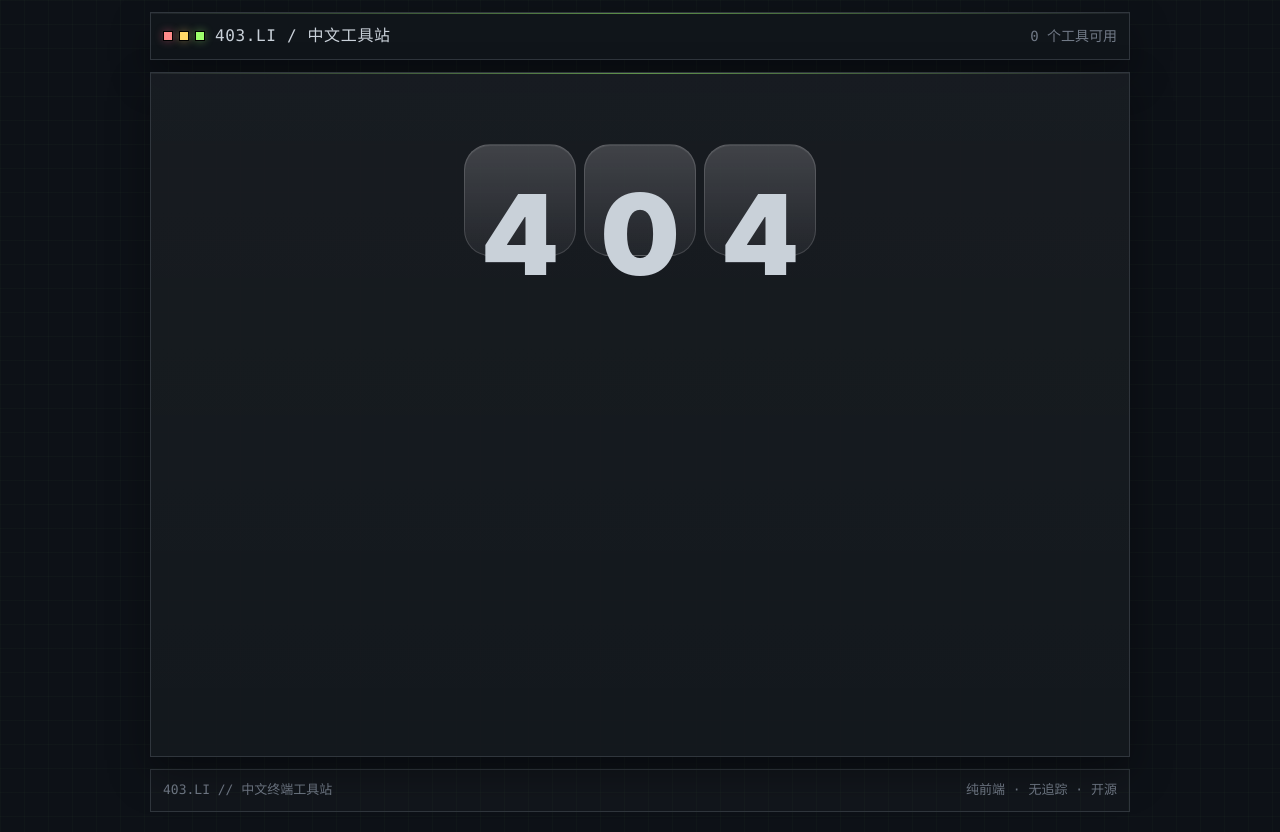
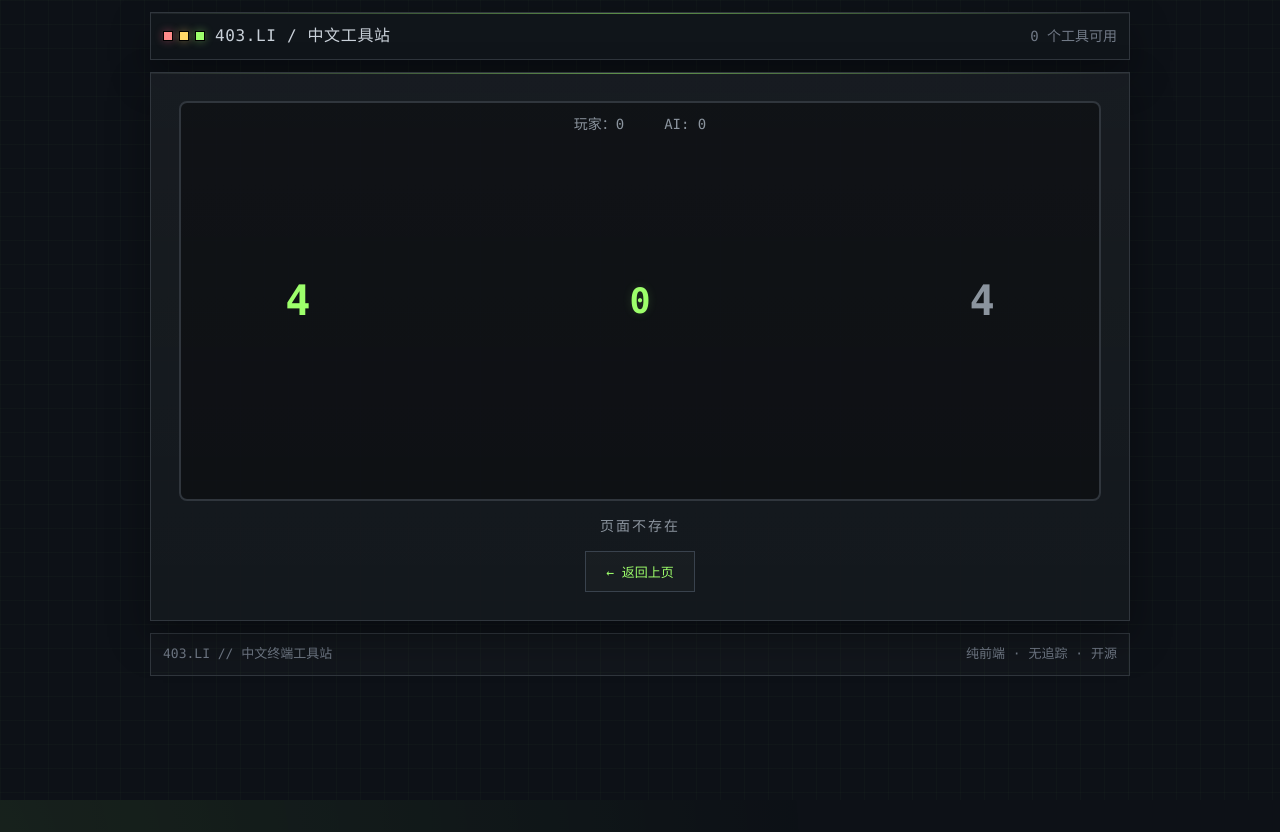
Before and after one commit to Xue-LC/403-li, a Vue app: page /tools/base64 in a window 1280 px wide. After the commit the page ends 800 px from the top, so only its background shows below. Built offline with nearby package versions, Linux system fonts and the light colour scheme; a web font is replaced by a local one.

Commit message:
fix: 修复触摸滑动导致球速异常的问题
- 只响应球拍上的触摸事件
- 添加 stopPropagation 阻止事件冒泡
- 球速改为设置而不是累加（避免越打越快）
- 添加 CSS 防止触摸滚动
- 底部添加'页面不存在'提示和'返回上页'按钮

```diff
--- a/src/views/NotFound.vue
+++ b/src/views/NotFound.vue
@@ -6,15 +6,7 @@
     <!-- 404 Pong Game -->
     <section class="pane">
       <div class="pane-body">
-        <!-- 初始 404 视图（游戏开始前显示） -->
-        <div v-if="!gameStarted" class="fake-404">
-          <span class="digit digit-4 fake-left" ref="dragFour" @mousedown="initDrag" @touchstart="initDrag">4</span>
-          <span class="digit fake-zero">0</span>
-          <span class="digit fake-right">4</span>
-        </div>
-
-        <!-- 游戏容器（一直存在，但初始隐藏） -->
-        <div class="game-container" ref="gameContainer" :style="{ opacity: gameStarted ? 1 : 0, pointerEvents: gameStarted ? 'auto' : 'none' }">
+        <div class="game-container" ref="gameContainer">
           <div class="pong-game">
             <div
               class="paddle player"
@@ -27,7 +19,7 @@
           </div>
 
           <!-- Score -->
-          <div class="score" v-if="gameStarted && !gameOver">
+          <div class="score">
             <span>玩家：{{ playerScore }}</span>
             <span>AI: {{ aiScore }}</span>
           </div>
@@ -35,8 +27,14 @@
           <!-- Game Over Message -->
           <div v-if="gameOver" class="game-over">
             <p>页面找不到，但游戏可以继续！</p>
-            <a href="/" class="restart-btn">← 返回首页</a>
+            <button @click="resetGame" class="restart-btn">再玩一次</button>
           </div>
+        </div>
+
+        <!-- Bottom Info -->
+        <div class="bottom-info">
+          <p class="error-text">页面不存在</p>
+          <button @click="goBack" class="back-btn">← 返回上页</button>
         </div>
       </div>
     </section>
@@ -59,226 +57,203 @@ export default {
   },
   data() {
     return {
-      gameStarted: false,
       gameOver: false,
       playerScore: 0,
       aiScore: 0,
-      // 使用像素坐标（参考 GPT 样例）
-      ballX: 0,
-      ballY: 0,
-      vx: 5.2,
-      vy: 3.3,
-      playerY: 0,
-      aiY: 0,
-      paddleHeight: 180,
-      paddleWidth: 72,
-      ballRadius: 27,
+      ballX: 50,
+      ballY: 50,
+      ballSpeedX: 0.5,
+      ballSpeedY: 0.3,
+      playerY: 50,
+      aiY: 50,
+      paddleHeight: 15,
       animationId: null,
-      isDragging: false,
-      gameTriggered: false,
-      dragStartY: 0,
-      containerHeight: 400,
-      containerWidth: 800,
-      playerDragging: false,
-      playerTargetY: 0
+      isDragging: false
     }
   },
-  mounted() {
-    this.updateContainerSize()
-    window.addEventListener('resize', this.updateContainerSize)
-  },
-  beforeUnmount() {
-    if (this.animationId) {
-      cancelAnimationFrame(this.animationId)
-    }
-    window.removeEventListener('resize', this.updateContainerSize)
-  },
   methods: {
-    updateContainerSize() {
-      if (this.$refs.gameContainer) {
-        const rect = this.$refs.gameContainer.getBoundingClientRect()
-        this.containerHeight = rect.height
-        this.containerWidth = rect.width
-        // 初始化位置
-        if (!this.gameStarted) {
-          this.playerY = this.containerHeight / 2
-          this.aiY = this.containerHeight / 2
-          this.ballX = this.containerWidth / 2
-          this.ballY = this.containerHeight / 2
-          this.updatePositions()
-        }
+    goBack() {
+      if (window.history.length > 1) {
+        window.history.back()
+      } else {
+        window.location.href = '/'
       }
     },
+    resetGame() {
+      this.gameOver = false
+      this.playerScore = 0
+      this.aiScore = 0
+      this.playerY = 50
+      this.aiY = 50
+      this.resetBall()
+      this.gameLoop()
+    },
     resetBall() {
-      this.ballX = this.containerWidth / 2
-      this.ballY = this.containerHeight / 2
-      this.vx = Math.random() > 0.5 ? 5.2 : -5.2
-      this.vy = (Math.random() * 2 - 1) * 3.6
-    },
-    clamp(v, min, max) {
-      return Math.max(min, Math.min(max, v))
-    },
-    bounceOffPaddle(paddleX, paddleY, isLeft) {
-      const hit =
-        this.ballY + this.ballRadius > paddleY - this.paddleHeight / 2 &&
-        this.ballY - this.ballRadius < paddleY + this.paddleHeight / 2
-      if (!hit) return false
-
-      if (isLeft && this.ballX - this.ballRadius <= paddleX + this.paddleWidth) {
-        this.ballX = paddleX + this.paddleWidth + this.ballRadius + 1
-        this.vx = Math.abs(this.vx) + 0.35
-        this.playerScore += 1
-      } else if (!isLeft && this.ballX + this.ballRadius >= paddleX) {
-        this.ballX = paddleX - this.ballRadius - 1
-        this.vx = -Math.abs(this.vx) - 0.35
-        this.playerScore += 1
-      } else {
-        return false
-      }
-
-      const offset = (this.ballY - paddleY) / (this.paddleHeight / 2)
-      this.vy += offset * 1.4
-      return true
-    },
-    gameLoop() {
-      if (this.gameOver) return
-
-      // 更新场地尺寸
-      this.updateContainerSize()
-
-      // 玩家球拍跟随
-      if (this.playerDragging) {
-        this.playerY = this.clamp(this.playerTargetY, 90, this.containerHeight - 90)
-      }
-
-      // AI 跟随球
-      this.aiY += (this.ballY - this.aiY) * 0.075
-      this.aiY = this.clamp(this.aiY, 90, this.containerHeight - 90)
-
-      // 更新球位置
-      this.ballX += this.vx
-      this.ballY += this.vy
-
-      // 边界反弹（上下）
-      if (this.ballY <= this.ballRadius) {
-        this.ballY = this.ballRadius
-        this.vy = Math.abs(this.vy)
-      }
-      if (this.ballY >= this.containerHeight - this.ballRadius) {
-        this.ballY = this.containerHeight - this.ballRadius
-        this.vy = -Math.abs(this.vy)
-      }
-
-      // 球拍碰撞检测
-      const leftPaddleX = 28
-      const rightPaddleX = this.containerWidth - 28 - this.paddleWidth
-      this.bounceOffPaddle(leftPaddleX, this.playerY, true)
-      this.bounceOffPaddle(rightPaddleX, this.aiY, false)
-
-      // 出界检测 - 重置回合
-      if (this.ballX < -80 || this.ballX > this.containerWidth + 80) {
-        this.ballX = this.containerWidth / 2
-        this.ballY = this.containerHeight / 2
-        this.vx = (this.ballX < 0 ? 1 : -1) * (4.6 + Math.random() * 1.2)
-        this.vy = (Math.random() * 2 - 1) * 3.2
-      }
-
-      // 更新 DOM 位置
-      this.updatePositions()
-
-      // 下一帧
-      this.animationId = requestAnimationFrame(() => this.gameLoop())
-    },
-    updatePositions() {
-      if (this.$refs.playerPaddle) {
-        this.$refs.playerPaddle.style.top = this.playerY + 'px'
-      }
-      if (this.$refs.aiPaddle) {
-        this.$refs.aiPaddle.style.top = this.aiY + 'px'
-      }
-      if (this.$refs.ball) {
-        this.$refs.ball.style.left = this.ballX + 'px'
-        this.$refs.ball.style.top = this.ballY + 'px'
-      }
+      this.ballX = 50
+      this.ballY = 50
+      this.ballSpeedX = Math.random() > 0.5 ? 0.5 : -0.5
+      this.ballSpeedY = (Math.random() - 0.5) * 0.6
     },
     startDrag(e) {
+      // 只响应球拍上的触摸
+      if (e.target !== this.$refs.playerPaddle) return
+
+      this.isDragging = true
       const clientY = e.touches ? e.touches[0].clientY : e.clientY
-
-      if (!this.gameStarted && !this.gameTriggered) {
-        // 拖动触发游戏
-        this.gameTriggered = true
-        this.gameStarted = true
-        this.isDragging = true
-        this.playerDragging = true
-        this.dragStartY = clientY
-        this.playerTargetY = clientY
 
       document.addEventListener('mousemove', this.handleDrag)
       document.addEventListener('mouseup', this.endDrag)
       document.addEventListener('touchmove', this.handleDrag, { passive: false })
       document.addEventListener('touchend', this.endDrag)
-        e.preventDefault()
 
-        this.resetBall()
-        this.gameLoop()
-      } else if (this.gameStarted && !this.gameOver) {
-        // 游戏中拖动球拍
-        this.playerDragging = true
-        const container = this.$refs.gameContainer
-        if (container) {
-          const rect = container.getBoundingClientRect()
-          this.playerTargetY = clientY - rect.top
-        }
-
-        document.addEventListener('mousemove', this.handleDrag)
-        document.addEventListener('mouseup', this.endDrag)
-        document.addEventListener('touchmove', this.handleDrag, { passive: false })
-        document.addEventListener('touchend', this.endDrag)
-        e.preventDefault()
-      }
-    },
-    initDrag(e) {
-      // 初始 404 页面的 "4" 拖动触发
-      const clientY = e.touches ? e.touches[0].clientY : e.clientY
-
-      if (!this.gameStarted && !this.gameTriggered) {
-        this.gameTriggered = true
-        this.gameStarted = true
-        this.dragStartY = clientY
-        this.isDragging = true
-        this.playerDragging = true
-        this.playerTargetY = clientY
-
-        document.addEventListener('mousemove', this.handleDrag)
-        document.addEventListener('mouseup', this.endDrag)
-        document.addEventListener('touchmove', this.handleDrag, { passive: false })
-        document.addEventListener('touchend', this.endDrag)
-        e.preventDefault()
-
+      if (!this.gameOver && this.animationId === null) {
         this.resetBall()
         this.gameLoop()
       }
+      e.preventDefault()
+      e.stopPropagation()
     },
     handleDrag(e) {
       if (!this.isDragging) return
       e.preventDefault()
+      e.stopPropagation()
 
-      if (this.gameStarted && !this.gameOver) {
       const container = this.$refs.gameContainer
       if (container) {
         const rect = container.getBoundingClientRect()
-          const clientY = e.touches ? e.touches[0].clientY : e.clientY
-          this.playerTargetY = clientY - rect.top
-        }
+        const relativeY = ((e.touches ? e.touches[0].clientY : e.clientY) - rect.top) / rect.height * 100
+        this.playerY = Math.max(0, Math.min(100 - this.paddleHeight, relativeY - this.paddleHeight / 2))
       }
     },
     endDrag() {
       this.isDragging = false
-      this.playerDragging = false
       document.removeEventListener('mousemove', this.handleDrag)
       document.removeEventListener('mouseup', this.endDrag)
       document.removeEventListener('touchmove', this.handleDrag)
       document.removeEventListener('touchend', this.endDrag)
+    },
+    gameLoop() {
+      if (this.gameOver) return
+
+      // Update ball position
+      this.ballX += this.ballSpeedX
+      this.ballY += this.ballSpeedY
+
+      // Wall collision (top/bottom)
+      if (this.ballY <= 0 || this.ballY >= 100) {
+        this.ballSpeedY = -this.ballSpeedY
+        this.ballY = this.ballY <= 0 ? 0 : 100
+      }
+
+      // Paddle collision detection
+      const playerPaddle = this.$refs.playerPaddle
+      const aiPaddle = this.$refs.aiPaddle
+      const ball = this.$refs.ball
+
+      if (playerPaddle && aiPaddle && ball) {
+        const playerRect = playerPaddle.getBoundingClientRect()
+        const aiRect = aiPaddle.getBoundingClientRect()
+        const ballRect = ball.getBoundingClientRect()
+        const containerRect = this.$refs.gameContainer.getBoundingClientRect()
+
+        // Normalize positions to percentage
+        const playerTop = ((playerRect.top - containerRect.top) / containerRect.height) * 100
+        const playerBottom = ((playerRect.bottom - containerRect.top) / containerRect.height) * 100
+        const aiTop = ((aiRect.top - containerRect.top) / containerRect.height) * 100
+        const aiBottom = ((aiRect.bottom - containerRect.top) / containerRect.height) * 100
+
+        const ballLeft = ((ballRect.left - containerRect.left) / containerRect.width) * 100
+        const ballRight = ((ballRect.right - containerRect.left) / containerRect.width) * 100
+        const ballTop = ((ballRect.top - containerRect.top) / containerRect.height) * 100
+        const ballBottom = ((ballRect.bottom - containerRect.top) / containerRect.height) * 100
+
+        // Player paddle collision (left side, around 10-15%)
+        if (ballLeft <= 15 && ballLeft >= 10 &&
+            ballBottom >= playerTop && ballTop <= playerBottom &&
+            this.ballSpeedX < 0) {
+          this.ballSpeedX = -this.ballSpeedX
+          const hitPos = (ballTop + ballBottom) / 2 - (playerTop + playerBottom) / 2
+          this.ballSpeedY = hitPos * 0.15 // 设置角度，不是累加
+        }
+
+        // AI paddle collision (right side, around 85-90%)
+        if (ballRight >= 85 && ballRight <= 90 &&
+            ballBottom >= aiTop && ballTop <= aiBottom &&
+            this.ballSpeedX > 0) {
+          this.ballSpeedX = -this.ballSpeedX
+          const hitPos = (ballTop + ballBottom) / 2 - (aiTop + aiBottom) / 2
+          this.ballSpeedY = hitPos * 0.15 // 设置角度，不是累加
+        }
+      }
+
+      // Score detection
+      if (this.ballX < -5) {
+        // AI scores
+        this.aiScore++
+        if (this.aiScore >= 5) {
+          this.gameOver = true
+        } else {
+          this.resetBall()
+        }
+      } else if (this.ballX > 105) {
+        // Player scores
+        this.playerScore++
+        if (this.playerScore >= 5) {
+          this.gameOver = true
+        } else {
+          this.resetBall()
+        }
+      }
+
+      // Ball falls down (game over)
+      if (this.ballY < -10 || this.ballY > 110) {
+        this.gameOver = true
+        if (this.animationId) {
+          cancelAnimationFrame(this.animationId)
+        }
+        return
+      }
+
+      // AI movement (follows ball with delay)
+      const aiTarget = this.ballY - this.paddleHeight / 2
+      const aiSpeed = 0.08
+      if (this.aiY < aiTarget) {
+        this.aiY += Math.min(aiSpeed, aiTarget - this.aiY)
+      } else if (this.aiY > aiTarget) {
+        this.aiY -= Math.min(aiSpeed, this.aiY - aiTarget)
+      }
+
+      // Keep paddles in bounds
+      this.playerY = Math.max(0, Math.min(100 - this.paddleHeight, this.playerY))
+      this.aiY = Math.max(0, Math.min(100 - this.paddleHeight, this.aiY))
+
+      this.updatePositions()
+
+      this.animationId = requestAnimationFrame(() => this.gameLoop())
+    },
+    updatePositions() {
+      const playerPaddle = this.$refs.playerPaddle
+      const aiPaddle = this.$refs.aiPaddle
+      const ball = this.$refs.ball
+
+      if (playerPaddle) {
+        playerPaddle.style.top = `${this.playerY + this.paddleHeight / 2}%`
+        playerPaddle.style.transform = 'translateY(-50%)'
+      }
+      if (aiPaddle) {
+        aiPaddle.style.top = `${this.aiY + this.paddleHeight / 2}%`
+        aiPaddle.style.transform = 'translateY(-50%)'
+      }
+      if (ball) {
+        ball.style.left = `${this.ballX}%`
+        ball.style.top = `${this.ballY}%`
+        ball.style.transform = 'translate(-50%, -50%)'
+      }
+    }
+  },
+  beforeUnmount() {
+    if (this.animationId) {
+      cancelAnimationFrame(this.animationId)
     }
   }
 }
@@ -287,19 +262,7 @@ export default {
 <style scoped>
 @import '../assets/styles.css';
 
-.not-found {
-  min-height: 100vh;
-  display: flex;
-  flex-direction: column;
-}
-
-/* === Pane === */
 .pane {
-  margin-top: 12px;
-  border: 1px solid var(--line);
-  background: var(--card-bg-gradient), var(--card-bg);
-  box-shadow: var(--card-shadow);
-  position: relative;
   flex: 1;
   display: flex;
   align-items: center;
@@ -314,41 +277,6 @@ export default {
   position: relative;
 }
 
-/* === Fake 404 Display === */
-.fake-404 {
-  display: flex;
-  align-items: center;
-  justify-content: center;
-  gap: 8px;
-  font-size: 8rem;
-  font-weight: 900;
-  margin-bottom: 2rem;
-  user-select: none;
-}
-
-.digit {
-  display: inline-grid;
-  place-items: center;
-  width: 1em;
-  height: 1em;
-  border-radius: 26px;
-  background: linear-gradient(180deg, rgba(255,255,255,0.18), rgba(255,255,255,0.05));
-  border: 1px solid rgba(255,255,255,0.15);
-  box-shadow: inset 0 1px 0 rgba(255,255,255,0.08);
-}
-
-.fake-left {
-  cursor: grab;
-  touch-action: none;
-  transform-origin: center;
-  transition: transform .18s ease, box-shadow .18s ease;
-}
-.fake-left:active { cursor: grabbing; }
-.fake-left.dragging {
-  transform: scale(1.08) rotate(-8deg);
-  box-shadow: 0 12px 28px rgba(138,180,255,0.25);
-}
-
 /* === Game Container === */
 .game-container {
   width: 100%;
@@ -360,7 +288,8 @@ export default {
   overflow: hidden;
   touch-action: none;
   user-select: none;
-  transition: opacity 0.3s ease;
+  -webkit-touch-callout: none;
+  -webkit-user-select: none;
 }
 
 /* === Pong Game === */
@@ -376,19 +305,15 @@ export default {
   font-size: 3rem;
   font-weight: 700;
   color: var(--accent);
-  width: 72px;
-  height: 180px;
+  width: 50px;
+  height: 60px;
   display: flex;
   align-items: center;
   justify-content: center;
   cursor: grab;
-  left: 28px;
-  top: 200px;
+  left: 10%;
+  top: 50%;
   transform: translateY(-50%);
-  will-change: top;
-  border-radius: 22px;
-  background: linear-gradient(180deg, rgba(255,255,255,0.16), rgba(255,255,255,0.08));
-  border: 1px solid rgba(255,255,255,0.16);
 }
 
 .paddle:active {
@@ -397,7 +322,7 @@ export default {
 
 .paddle.ai {
   left: auto;
-  right: 28px;
+  right: 10%;
   color: var(--text-dim);
   cursor: default;
 }
@@ -408,19 +333,15 @@ export default {
   font-size: 2.5rem;
   font-weight: 700;
   color: var(--green);
-  width: 54px;
-  height: 54px;
+  width: 40px;
+  height: 40px;
   display: flex;
   align-items: center;
   justify-content: center;
-  left: 400px;
-  top: 200px;
+  left: 50%;
+  top: 50%;
   transform: translate(-50%, -50%);
   text-shadow: 0 0 10px var(--green-glow);
-  will-change: left, top;
-  border-radius: 50%;
-  background: radial-gradient(circle at 32% 28%, rgba(255,255,255,0.95), #dfe7ff 48%, #a8b7ef 100%);
-  box-shadow: 0 10px 30px rgba(0,0,0,0.28);
 }
 
 /* === Score === */
@@ -469,9 +390,49 @@ export default {
   text-decoration: none;
   text-transform: uppercase;
   transition: all 0.2s;
+  cursor: pointer;
 }
 
 .restart-btn:hover {
+  border-color: var(--green);
+  background: var(--green-soft);
+  box-shadow: 0 0 20px var(--green-glow);
+  color: var(--green);
+}
+
+/* === Bottom Info === */
+.bottom-info {
+  margin-top: 1rem;
+  display: flex;
+  flex-direction: column;
+  align-items: center;
+  gap: 1rem;
+}
+
+.error-text {
+  font-family: var(--mono);
+  font-size: 14px;
+  color: var(--text-dim);
+  margin: 0;
+  text-transform: uppercase;
+  letter-spacing: 2px;
+}
+
+.back-btn {
+  display: inline-block;
+  border: 1px solid var(--line-strong);
+  background: rgba(255,255,255,0.02);
+  color: var(--accent);
+  padding: 10px 20px;
+  font-family: var(--mono);
+  font-size: 13px;
+  text-decoration: none;
+  text-transform: uppercase;
+  transition: all 0.2s;
+  cursor: pointer;
+}
+
+.back-btn:hover {
   border-color: var(--green);
   background: var(--green-soft);
   box-shadow: 0 0 20px var(--green-glow);
@@ -488,20 +449,16 @@ export default {
     height: 300px;
   }
 
-  .fake-404 {
-    font-size: 5rem;
-  }
-
   .paddle {
     font-size: 2rem;
-    width: 58px;
-    height: 150px;
+    width: 40px;
+    height: 50px;
   }
 
   .ball {
     font-size: 2rem;
-    width: 42px;
-    height: 42px;
+    width: 35px;
+    height: 35px;
   }
 }
 
@@ -510,20 +467,16 @@ export default {
     height: 250px;
   }
 
-  .fake-404 {
-    font-size: 4rem;
-  }
-
   .paddle {
     font-size: 1.5rem;
-    width: 50px;
-    height: 120px;
+    width: 35px;
+    height: 45px;
   }
 
   .ball {
     font-size: 1.5rem;
-    width: 35px;
-    height: 35px;
+    width: 30px;
+    height: 30px;
   }
 }
 </style>
```
Lines whose indentation alone changed are shown as unchanged.
